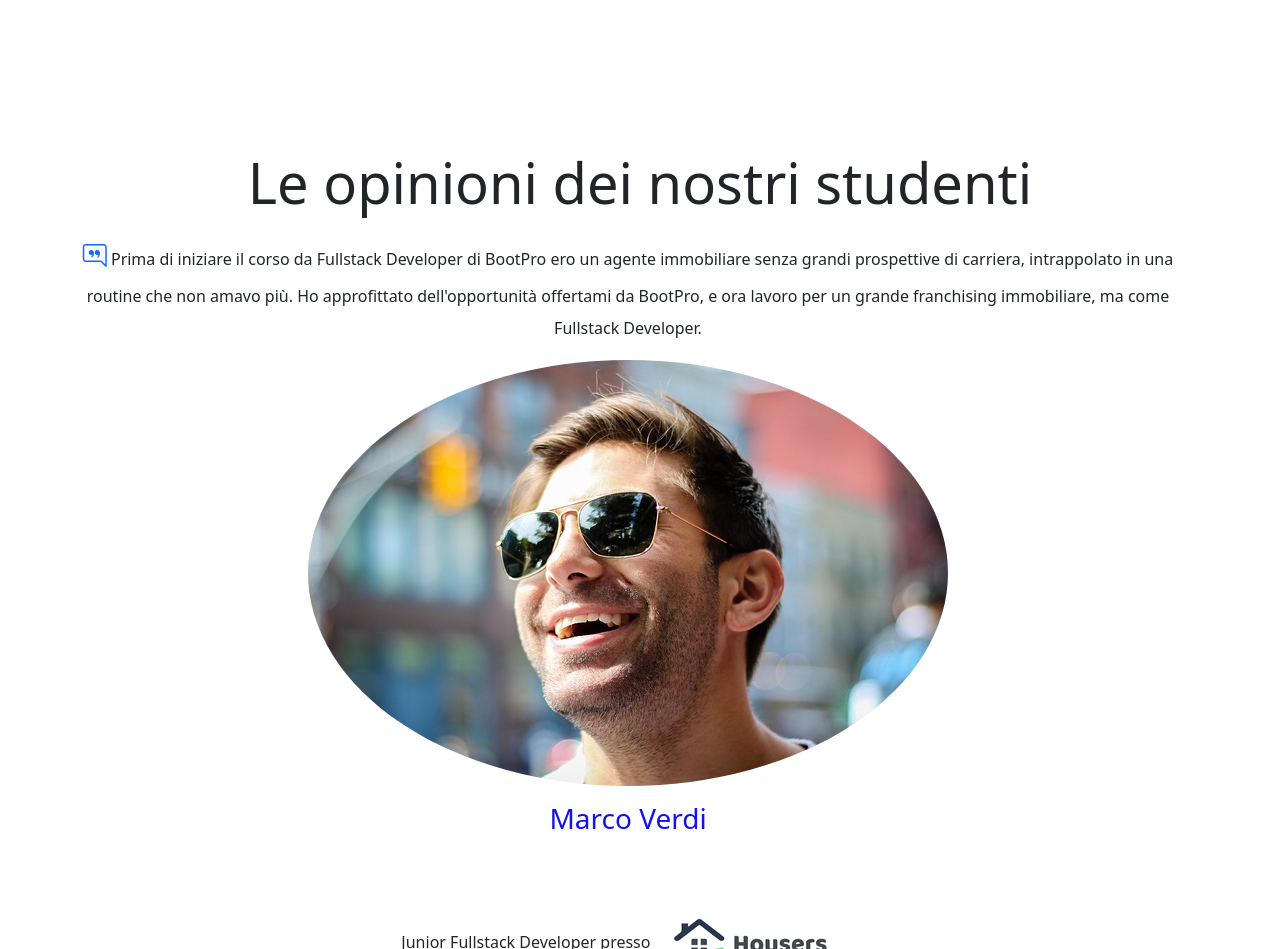
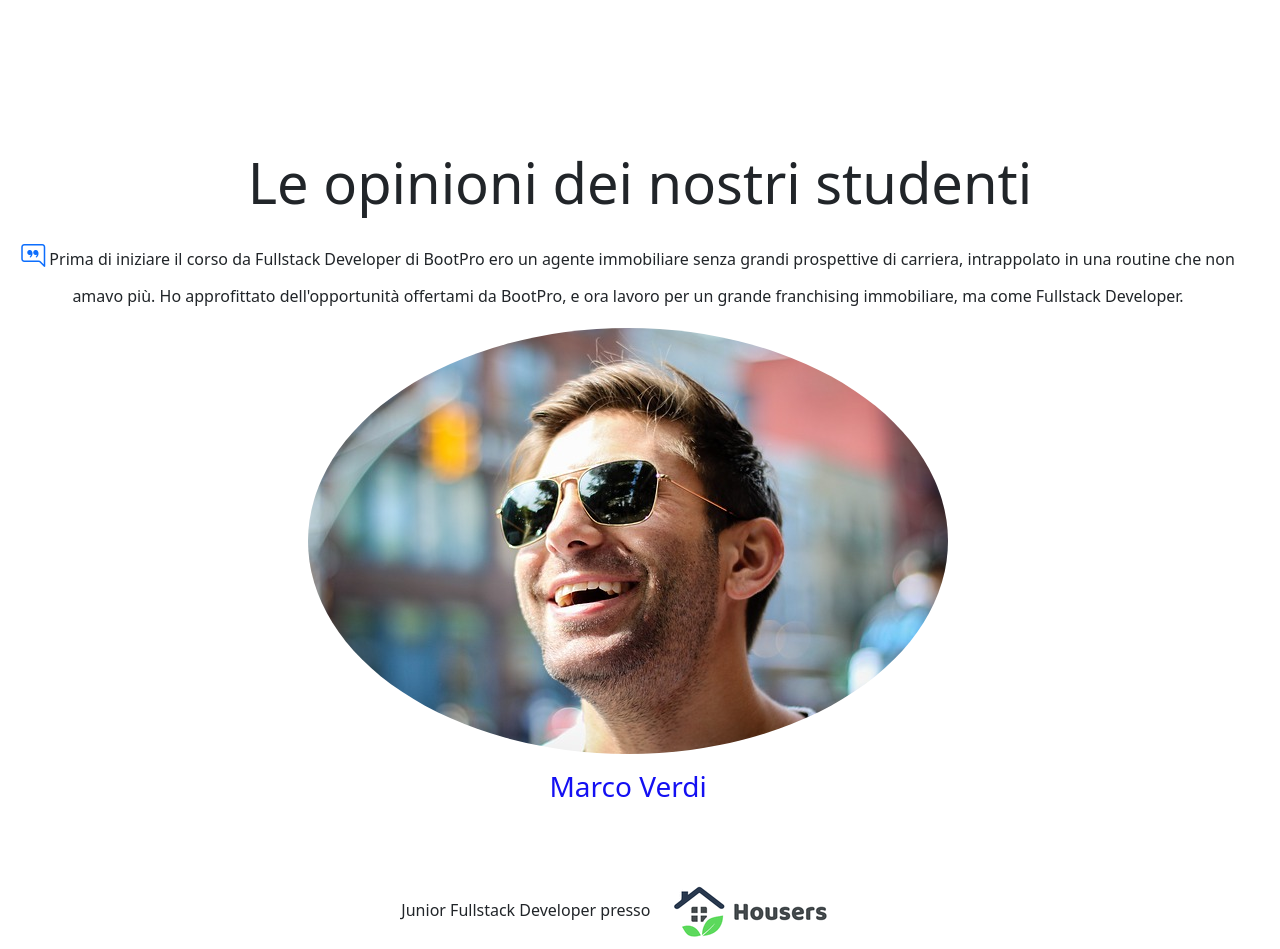
Before and after one commit to GabrieleStentella96/Progetto-week-6-Bootstrap-2, a website: page index.html in a window 1280 px wide. Shown: the part 2954-3903 px from the top of the page. Drawn offline with nearby package versions, Linux system fonts and the light colour scheme.

Commit message:
commit finale js

```diff
--- a/index.html
+++ b/index.html
@@ -119,7 +119,7 @@
                     d="M0,96L60,90.7C120,85,240,75,360,69.3C480,64,600,64,720,90.7C840,117,960,171,1080,170.7C1200,171,1320,117,1380,90.7L1440,64L1440,0L1380,0C1320,0,1200,0,1080,0C960,0,840,0,720,0C600,0,480,0,360,0C240,0,120,0,60,0L0,0Z">
                 </path>
             </svg>
-            <div class="container">
+            <div class="container_partnership">
                 <div class="row text-center">
                     <h4 class="display-4 mb-3">Le nostre aziende partner</h4>
                     <div class="separator"></div>
@@ -183,7 +183,7 @@
                     d="M0,192L60,197.3C120,203,240,213,360,192C480,171,600,117,720,112C840,107,960,149,1080,149.3C1200,149,1320,107,1380,85.3L1440,64L1440,0L1380,0C1320,0,1200,0,1080,0C960,0,840,0,720,0C600,0,480,0,360,0C240,0,120,0,60,0L0,0Z">
                 </path>
             </svg>
-            <div class="container">
+            <div class="container_testimonianze">
                 <div class="row text-center py-5">
                     <h4 class="display-4 mb-3">Le opinioni dei nostri studenti</h4>
                     <div class="separator"></div>
--- a/js/script.js
+++ b/js/script.js
@@ -7,8 +7,13 @@ ScrollReveal ({
 
 });
 
-ScrollReveal().reveal('.container', { delay: 500, origin: 'left' });
-ScrollReveal().reveal('#services', { delay: 500, origin: 'bottom' });
+ScrollReveal().reveal('#first-cta', { delay: 500, origin: 'left' });
+ScrollReveal().reveal('#first-cta h1', { delay: 300, origin: 'left' });
+ScrollReveal().reveal('#first-cta p', { delay: 300, origin: 'left' });
+ScrollReveal().reveal('.container_testimonianze', { delay: 300, origin: 'bottom' });
+ScrollReveal().reveal('.container_testimonianze h4', { delay: 300, origin: 'top' });
+ScrollReveal().reveal('.container_partnership', { delay: 300, origin: 'bottom' });
+ScrollReveal().reveal('.footer', { delay: 500, origin: 'left' });
+ScrollReveal().reveal('#services', { delay: 500, origin: 'top' });
 ScrollReveal().reveal('.program_icons', { delay: 500, origin: 'top' });
-ScrollReveal().reveal('.partnerships_logo', { delay: 500, origin: 'top'});
-ScrollReveal().reveal('.footer', { delay: 500, origin: 'top'});
+ScrollReveal().reveal('.partnerships_logo', { delay: 500, origin: 'top' });
--- a/scss/_function.scss
+++ b/scss/_function.scss
@@ -1,12 +1,12 @@
-@import "variables"
+@import "variables";
 
 
 
-@mixin cards($val) {
-    background-color: $val;
-    @if $val == $light {
-      color: #000;
-    } @else if $val == $dark {
-      color: #fff;
-    }
+@function text-color($color) {
+  @if (lightness($color) > 40) {
+    @return #0000;
   }
+  @else {
+    @return #ffff;
+  }
+}
--- a/scss/app.scss
+++ b/scss/app.scss
@@ -1,5 +1,6 @@
 @import '../node_modules/bootstrap/scss/bootstrap.scss';
-@import  'variable';
+@import  'variables';
+@import "functions";
 
 
 
```
